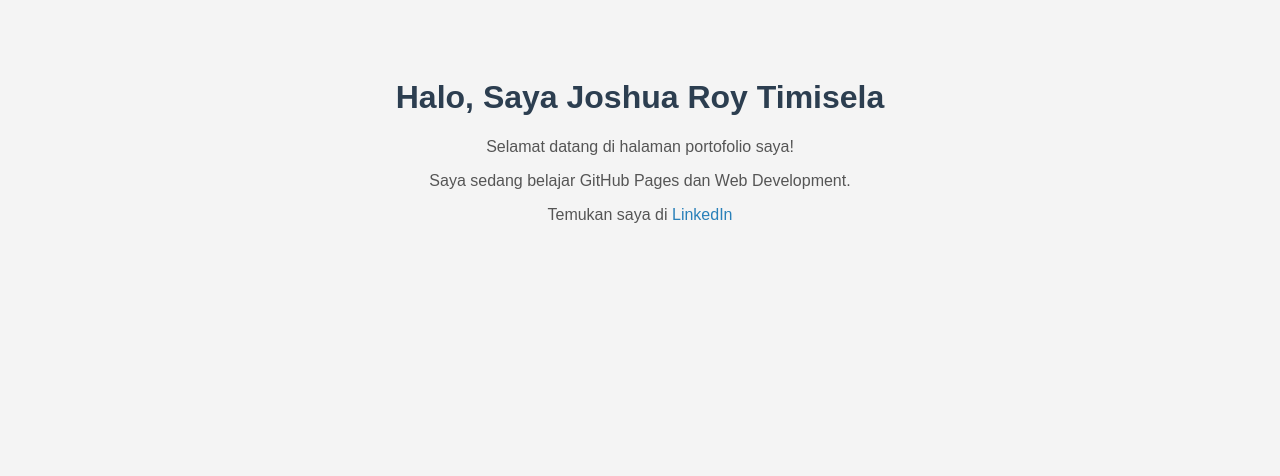
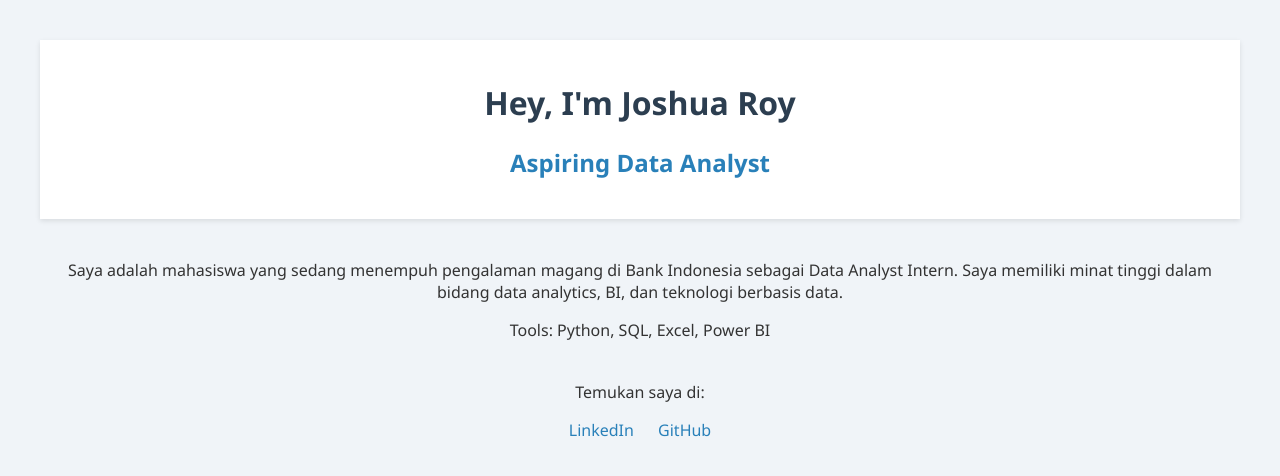
Before and after one commit to JoshuaRoyTimisela/joshuaroytimisela.github.io, a plain HTML site: page index.html in a window 1280 px wide. Drawn offline with Linux system fonts and the light colour scheme.

Commit message:
Update index.html

```diff
--- a/index.html
+++ b/index.html
@@ -1,32 +1,55 @@
+
 <!DOCTYPE html>
 <html lang="id">
 <head>
-  <meta charset="UTF-8">
-  <meta name="viewport" content="width=device-width, initial-scale=1">
-  <title>Portofolio Saya</title>
+  <meta charset="UTF-8" />
+  <meta name="viewport" content="width=device-width, initial-scale=1.0"/>
+  <title>Portfolio Joshua Roy</title>
   <style>
     body {
-      font-family: Arial, sans-serif;
+      margin: 0;
+      font-family: 'Segoe UI', sans-serif;
+      background-color: #f0f4f8;
+      color: #333;
       text-align: center;
-      padding: 50px;
-      background-color: #f4f4f4;
+      padding: 40px;
+    }
+    header {
+      background-color: #fff;
+      padding: 20px;
+      box-shadow: 0 2px 5px rgba(0,0,0,0.1);
     }
     h1 {
       color: #2c3e50;
     }
-    p {
-      color: #555;
+    h2 {
+      color: #2980b9;
     }
-    a {
+    section {
+      margin-top: 40px;
+    }
+    .social a {
+      margin: 0 10px;
+      text-decoration: none;
       color: #2980b9;
-      text-decoration: none;
     }
   </style>
 </head>
 <body>
-  <h1> Halo, Saya Joshua Roy Timisela </h1>
-  <p> Selamat datang di halaman portofolio saya!</p>
-  <p> Saya sedang belajar GitHub Pages dan Web Development.</p>
-  <p> Temukan saya di <a href="https://linkedin.com" target="_blank">LinkedIn</a></p>
+  <header>
+    <h1>Hey, I'm Joshua Roy</h1>
+    <h2>Aspiring Data Analyst</h2>
+  </header>
+
+  <section>
+    <p>Saya adalah mahasiswa yang sedang menempuh pengalaman magang di Bank Indonesia sebagai Data Analyst Intern. Saya memiliki minat tinggi dalam bidang data analytics, BI, dan teknologi berbasis data.</p>
+    <p>Tools: Python, SQL, Excel, Power BI</p>
+  </section>
+
+  <section class="social">
+    <p>Temukan saya di:</p>
+    <a href="https://www.linkedin.com" target="_blank">LinkedIn</a>
+    <a href="https://github.com" target="_blank">GitHub</a>
+  </section>
 </body>
 </html>
```
